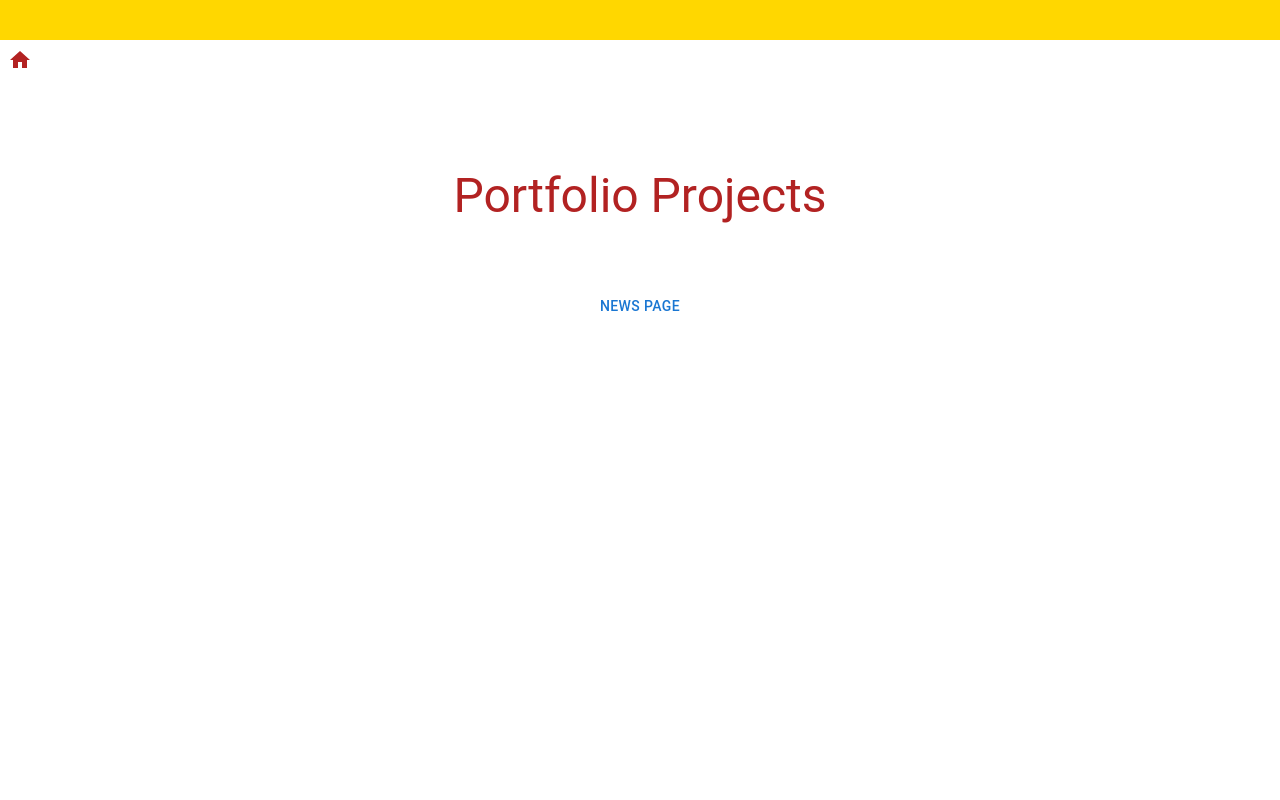
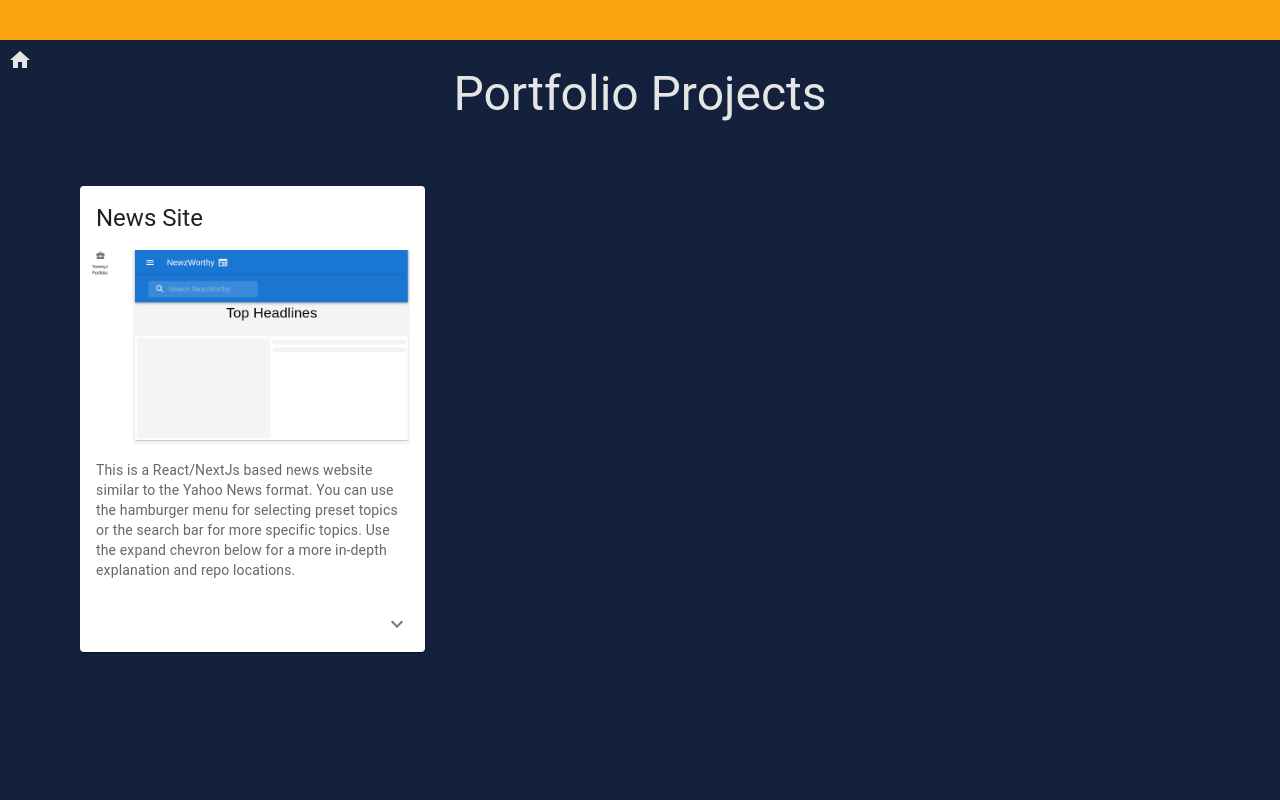
Before and after one commit to tommyj99/tommyj-site, a Next.js app: page /portfolio in a window 1280 px wide. Shown: the top 800 px of the page. Built offline with nearby package versions, Linux system fonts and the light colour scheme.

Commit message:
added news site and some styling

```diff
--- /dev/null
+++ b/components/WebsitePreview.js
@@ -0,0 +1,68 @@
+import * as React from "react";
+import { styled } from "@mui/material/styles";
+import Card from "@mui/material/Card";
+import CardHeader from "@mui/material/CardHeader";
+import CardMedia from "@mui/material/CardMedia";
+import CardContent from "@mui/material/CardContent";
+import CardActions from "@mui/material/CardActions";
+import Collapse from "@mui/material/Collapse";
+import IconButton from "@mui/material/IconButton";
+import Typography from "@mui/material/Typography";
+import ExpandMoreIcon from "@mui/icons-material/ExpandMore";
+import styles from "../styles/WebsitePreview.module.css";
+const ExpandMore = styled((props) => {
+  const { expand, ...other } = props;
+  return <IconButton {...other} />;
+})(({ theme, expand }) => ({
+  transform: !expand ? "rotate(0deg)" : "rotate(180deg)",
+  marginLeft: "auto",
+  transition: theme.transitions.create("transform", {
+    duration: theme.transitions.duration.shortest,
+  }),
+}));
+
+const WebsitePreview = (props) => {
+  const [expanded, setExpanded] = React.useState(false);
+  const [color, setColor] = React.useState();
+
+  const handleExpandClick = () => {
+    setExpanded(!expanded);
+  };
+
+  return (
+    <Card sx={{ maxWidth: 345 }}>
+      <CardHeader title={props.title} />
+      <a href={props.url}>
+        <CardMedia
+          className={styles.border}
+          component="img"
+          height="194"
+          image={props.image}
+          alt={props.altText}
+        />
+      </a>
+      <CardContent>
+        <Typography variant="body2" color="text.secondary">
+          {props.description}
+        </Typography>
+      </CardContent>
+      <CardActions disableSpacing>
+        <ExpandMore
+          expand={expanded}
+          onClick={handleExpandClick}
+          aria-expanded={expanded}
+          aria-label="show more"
+        >
+          <ExpandMoreIcon />
+        </ExpandMore>
+      </CardActions>
+      <Collapse in={expanded} timeout="auto" unmountOnExit>
+        <CardContent>
+          <Typography paragraph>{props.explanation}</Typography>
+        </CardContent>
+      </Collapse>
+    </Card>
+  );
+};
+
+export default WebsitePreview;
--- /dev/null
+++ b/components/descriptions.js
@@ -0,0 +1,7 @@
+export const newsSiteDescription =
+  "This is a React/NextJs based news website similar to the Yahoo News format. " +
+  "You can use the hamburger menu for selecting preset topics or the search bar " +
+  "for more specific topics. Use the expand chevron below for a more in-depth explanation " +
+  "and repo locations.";
+
+export const newsSiteExplanation = "";
--- a/pages/index.js
+++ b/pages/index.js
@@ -1,7 +1,6 @@
 import React from "react";
 import Head from "next/head";
 import IconButton from "@mui/material/IconButton";
-import styles from "../styles/Home.module.css";
 import { Box } from "@mui/system";
 import MenuIcon from "@mui/icons-material/Menu";
 import SideBarMenu from "../components/SideBarMenu";
--- a/pages/portfolio.js
+++ b/pages/portfolio.js
@@ -4,11 +4,14 @@ import { Box } from "@mui/system";
 import HomeIcon from "@mui/icons-material/Home";
 import IconButton from "@mui/material/IconButton";
 import { useRouter } from "next/router";
-import { Button } from "@mui/material";
-
+import WebsitePreview from "../components/WebsitePreview";
+import { newsSiteDescription } from "../components/descriptions";
+import styles from "../styles/WebsitePreview.module.css";
 const Portfolio = () => {
   const router = useRouter();
+
   return (
+    <Box>
       <Box
         style={{
           display: "flex",
@@ -22,10 +25,11 @@ const Portfolio = () => {
           <IconButton onClick={() => router.push("/")}>
             <HomeIcon
               style={{
-              color: "firebrick",
+                color: "#e5e5e5",
               }}
             />
           </IconButton>
+        </Box>
       </Box>
       <Box
         style={{
@@ -33,24 +37,35 @@ const Portfolio = () => {
           display: "flex",
           flexDirection: "column",
           width: "100%",
-          minHeight: "100vh",
+          minHeight: "10vh",
         }}
       >
         <Typography
           style={{
-            color: "firebrick",
-            marginTop: "10%",
+            color: "#e5e5e5",
+            marginTop: "2%",
             marginBottom: "5%",
           }}
           variant="h3"
         >
           Portfolio Projects
         </Typography>
-        <Button
-          onClick={() => router.push("https://news-site-tommyj99.vercel.app/")}
+      </Box>
+      <Box
+        style={{
+          alignItems: "left",
+          paddingLeft: "10vh",
+          width: "100%",
+          minHeight: "100vh",
+        }}
       >
-          News Page
-        </Button>
+        <WebsitePreview
+          image={"/NewsSite.png"}
+          url={"https://news-site-tommyj99.vercel.app/"}
+          title={"News Site"}
+          altText={"News Site image"}
+          description={newsSiteDescription}
+        />
       </Box>
     </Box>
   );
--- a/styles/Layout.module.css
+++ b/styles/Layout.module.css
@@ -1,11 +1,9 @@
 .header {
-  background-color: gold;
-  color: white;
+  background-color: #fca311;
   height: 40px;
 }
 
 .footer {
-  background-color: gold;
-  color: white;
+  background-color: #fca311;
   height: 40px;
 }
--- /dev/null
+++ b/styles/WebsitePreview.module.css
@@ -0,0 +1,9 @@
+  .border {
+      border-style: null;
+  }
+
+  .border:hover {
+    border-style: solid;
+      border-color: magenta;
+      border-width: 1px;
+  }
--- a/styles/globals.css
+++ b/styles/globals.css
@@ -2,6 +2,7 @@ html,
 body {
   padding: 0;
   margin: 0;
+  background-color: #14213d;
   font-family: -apple-system, BlinkMacSystemFont, Segoe UI, Roboto, Oxygen,
     Ubuntu, Cantarell, Fira Sans, Droid Sans, Helvetica Neue, sans-serif;
 }
```
Also changed, not shown: public/NewsSite.png (added). Lines whose indentation alone changed are shown as unchanged.
